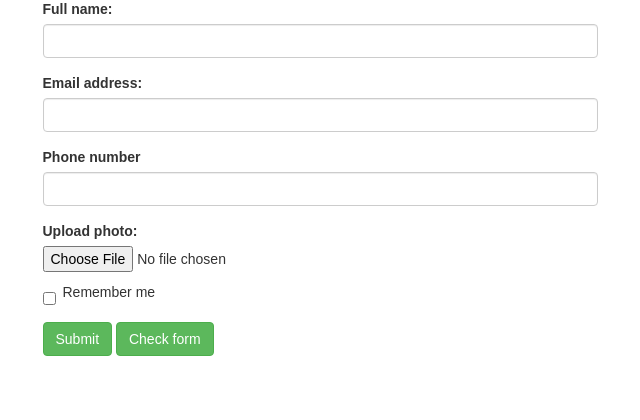
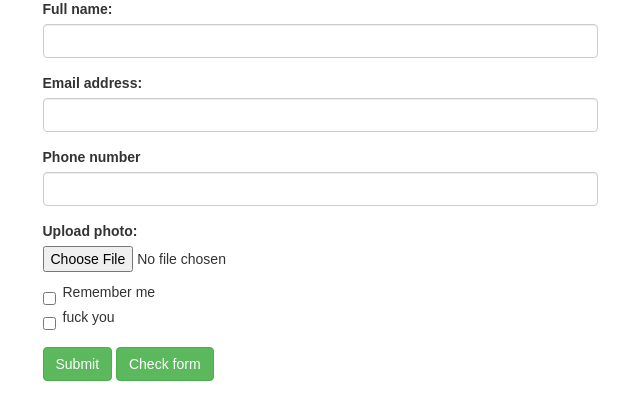
Before and after one commit to thesuman74/Question_bank, a PHP site: page / in a window 1280 px wide. Shown: the part 176-596 px from the top of the page, without its empty margins (320-960 px from the left). Run offline with PHP 8.4, Linux system fonts and the light colour scheme; some libraries are stand-ins or nearby versions.

Commit message:
Update index.php

```diff
--- a/registration/index.php
+++ b/registration/index.php
@@ -40,6 +40,9 @@
           <div class="checkbox">
             <label><input type="checkbox" class="mt-3"> Remember me</label>
           </div>
+	        <div class="checkbox">
+            <label><input type="checkbox" class="mt-3"> fuck you</label>
+          </div>
 
           <button type="submit" class="btn btn-default btn-success mt-3">Submit</button>
           <a href="login.php" class="btn btn-success mt-3" role="button">Check form</a>
```
